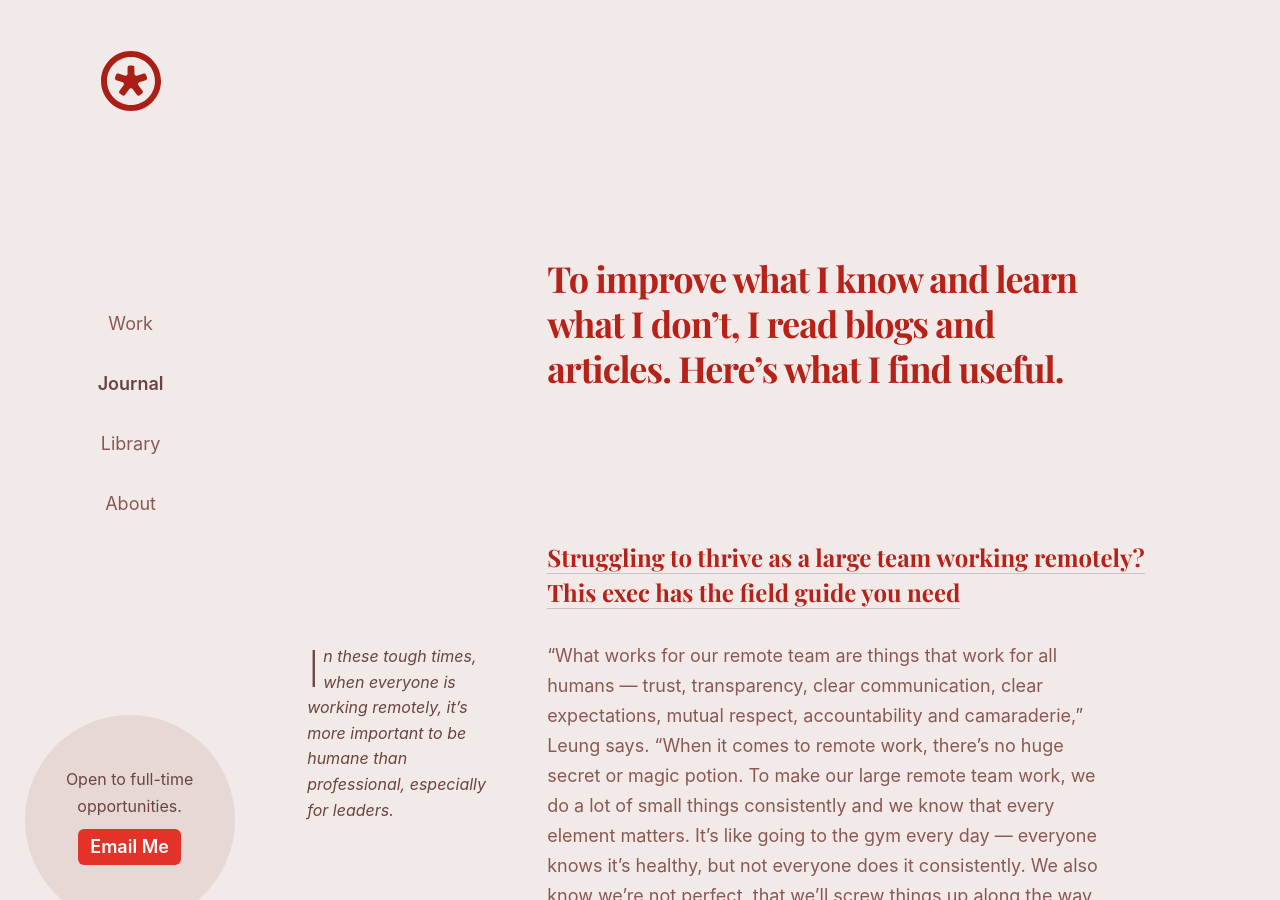
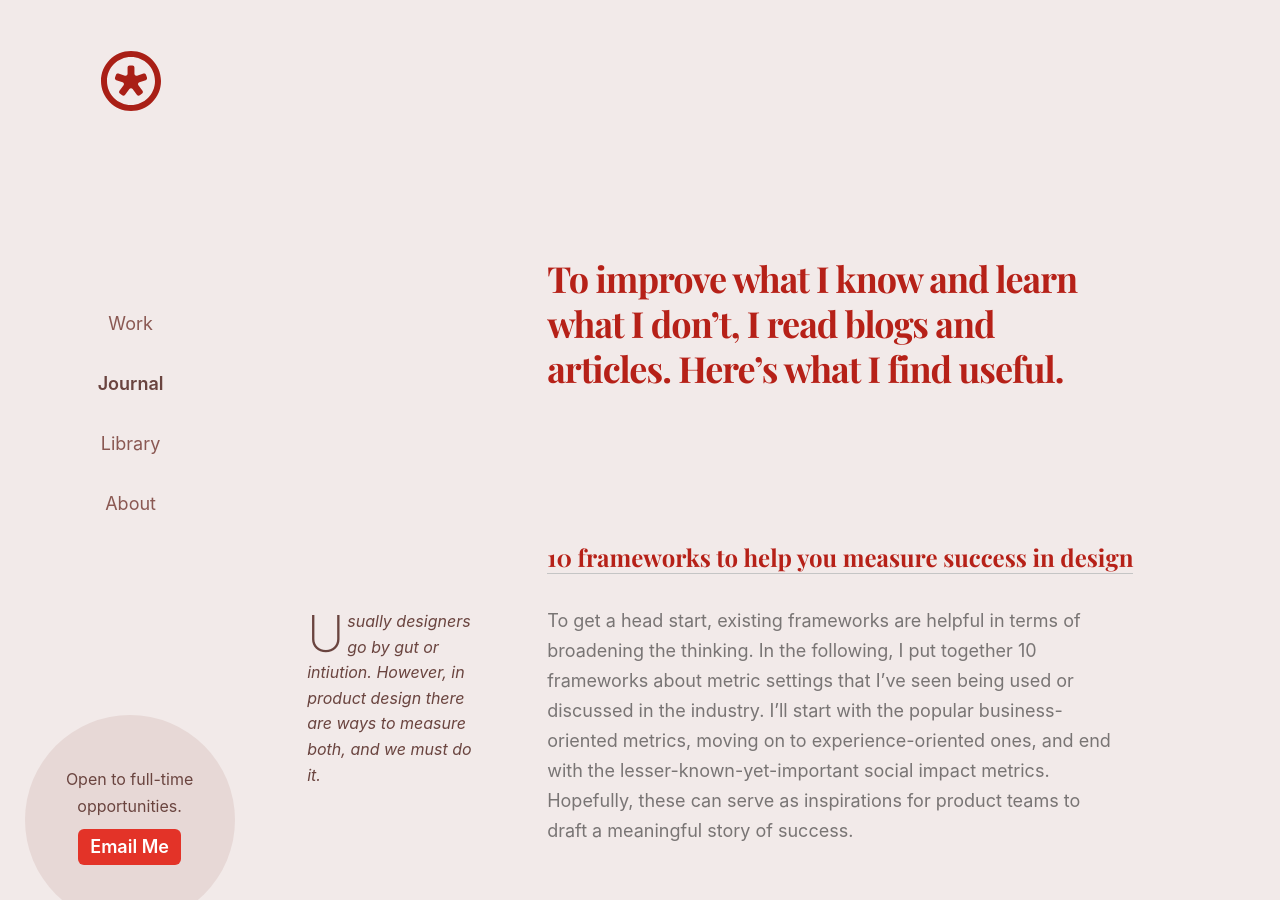
Before and after one commit to harjotgrewal/amrindersandhu, a Jekyll site: the page built from journal.html, in a window 1280 px wide and 900 px high. Built offline with Jekyll 4.4.1, drawn with Linux system fonts in a browser that asks for light colours.

Commit message:
[A][HTML] Entry

```diff
--- a/_data/entries.yml
+++ b/_data/entries.yml
@@ -8,6 +8,15 @@ journal:
 # 	content-copy: '',
 # 	date: ''
 # }
+
+- {
+	title: '<span class="c-dropcap">U</span>sually designers go by gut or intiution. However, in product design there are ways to measure both, and we must do it.',
+	url: 'https://uxdesign.cc/how-to-measure-success-in-design-f63f96a0c541',
+	content-title: '10 frameworks to help you measure success in design',
+	content-copy: 'To get a head start, existing frameworks are helpful in terms of broadening the thinking. In the following, I put together 10 frameworks about metric settings that I’ve seen being used or discussed in the industry. I’ll start with the popular business-oriented metrics, moving on to experience-oriented ones, and end with the lesser-known-yet-important social impact metrics. Hopefully, these can serve as inspirations for product teams to draft a meaningful story of success.',
+	date: '24 Apr, 2020'
+}
+
 
 
 - {
```
Also changed, not shown: 1 other file.
